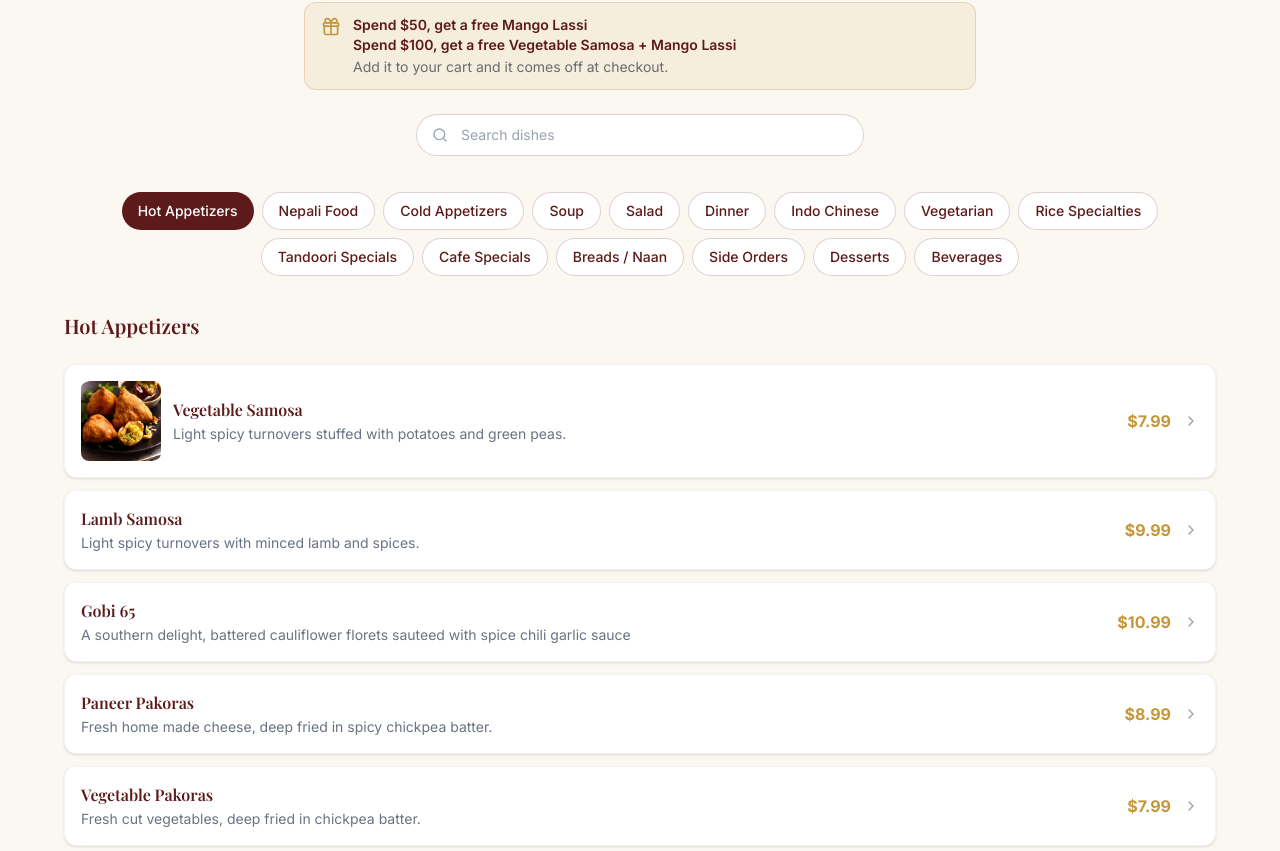
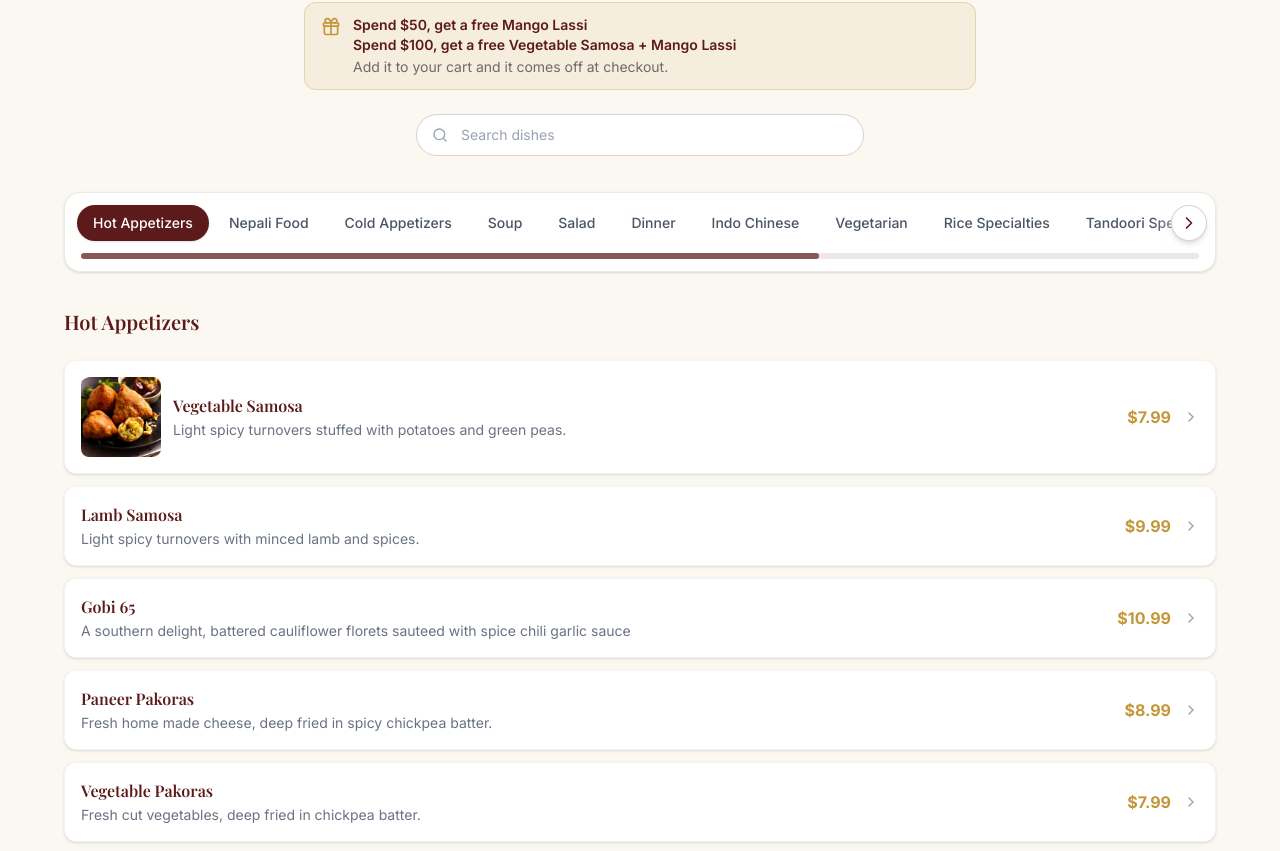
Before and after one commit to sandeshinsights/Cafe-Of-India, a Next.js app: page / in a window 1280 px wide. Shown: the part 1569-2420 px from the top of the page. Built offline with nearby package versions, Linux system fonts and the light colour scheme; no server answers; a web font is replaced by a local one.

Commit message:
menu items in a single row with dragger

```diff
--- a/src/components/sections/Menu.tsx
+++ b/src/components/sections/Menu.tsx
@@ -4,7 +4,7 @@ import { useState, useMemo, useEffect, useRef } from "react";
 import { getMenuData, getMenuItem, getMenuItemSlug } from "@/lib/data";
 import type { MenuItem, MenuCategory } from "@/lib/types";
 import Image from "next/image";
-import { ShoppingCart, ChevronRight, Clock, Link2, Search, X, Gift } from "lucide-react";
+import { ShoppingCart, ChevronLeft, ChevronRight, Clock, Link2, Search, X, Gift } from "lucide-react";
 import { useCart } from "@/context/CartContext";
 import { ORDERING_CONFIG, formatMinutesTo12h } from "@/lib/ordering-hours";
 import { OFFER_TIERS } from "@/lib/free-item-offer";
@@ -132,19 +132,6 @@ export default function Menu() {
     el.scrollIntoView({ behavior: "smooth", block: "center" });
   }, [expandedItemId, selectedCategory]);
 
-  // On phones the category strip is one horizontally scrolling row; keep the
-  // selected tab centred in it (including after a deep link switches it).
-  // Scrolls only the strip, never the page.
-  useEffect(() => {
-    const strip = tabStripRef.current;
-    const tab = strip?.querySelector<HTMLElement>('[aria-pressed="true"]');
-    if (!strip || !tab || strip.scrollWidth <= strip.clientWidth) return;
-    strip.scrollTo({
-      left: tab.offsetLeft - strip.clientWidth / 2 + tab.clientWidth / 2,
-      behavior: "smooth",
-    });
-  }, [selectedCategory]);
-
   function handleSelectCategory(id: string) {
     setSelectedCategory(id);
     setExpandedItemId(null);
@@ -182,6 +169,82 @@ export default function Menu() {
 
   const trimmedQuery = searchQuery.trim();
   const isSearching = trimmedQuery !== "";
+
+  // The category strip is one horizontally scrolling row; keep the selected
+  // tab centred in it — after a deep link switches it, and when the strip
+  // remounts after a search is cleared (it comes back scrolled to the start).
+  // Scrolls only the strip, never the page.
+  useEffect(() => {
+    const strip = tabStripRef.current;
+    const tab = strip?.querySelector<HTMLElement>('[aria-pressed="true"]');
+    if (!strip || !tab || strip.scrollWidth <= strip.clientWidth) return;
+    strip.scrollTo({
+      left: tab.offsetLeft - strip.clientWidth / 2 + tab.clientWidth / 2,
+      behavior: "smooth",
+    });
+  }, [selectedCategory, isSearching]);
+
+  // Where the category strip is scrolled to. Drives the arrow buttons, the
+  // edge fades and the progress bar under the row — together they tell
+  // visitors the row scrolls, which a bare overflow row with a hidden
+  // scrollbar never did. Re-subscribes when the strip remounts after a search
+  // is cleared. thumbSize/thumbOffset are percentages of the track.
+  const [stripScroll, setStripScroll] = useState({
+    overflow: false,
+    left: false,
+    right: false,
+    thumbSize: 100,
+    thumbOffset: 0,
+  });
+  useEffect(() => {
+    const strip = tabStripRef.current;
+    if (!strip) return;
+    const update = () => {
+      const { scrollLeft, scrollWidth, clientWidth } = strip;
+      const max = scrollWidth - clientWidth;
+      const next = {
+        overflow: max > 2,
+        // 2px of slack: fractional widths can leave scrollLeft a hair short of max.
+        left: scrollLeft > 2,
+        right: scrollLeft < max - 2,
+        thumbSize: (clientWidth / scrollWidth) * 100,
+        thumbOffset: (scrollLeft / scrollWidth) * 100,
+      };
+      setStripScroll((prev) =>
+        prev.overflow === next.overflow &&
+        prev.left === next.left &&
+        prev.right === next.right &&
+        Math.abs(prev.thumbSize - next.thumbSize) < 0.1 &&
+        Math.abs(prev.thumbOffset - next.thumbOffset) < 0.1
+          ? prev
+          : next
+      );
+    };
+    // ResizeObserver reports once on observe, which sets the initial state.
+    const observer = new ResizeObserver(update);
+    observer.observe(strip);
+    strip.addEventListener("scroll", update, { passive: true });
+    return () => {
+      observer.disconnect();
+      strip.removeEventListener("scroll", update);
+    };
+  }, [isSearching]);
+
+  function scrollStrip(direction: -1 | 1) {
+    const strip = tabStripRef.current;
+    if (!strip) return;
+    strip.scrollBy({ left: direction * strip.clientWidth * 0.7, behavior: "smooth" });
+  }
+
+  // Click or drag on the progress bar scrolls the strip, centring the view on
+  // the pointer — on a desktop mouse the bar is what people reach for.
+  function scrubStrip(e: React.PointerEvent<HTMLDivElement>) {
+    const strip = tabStripRef.current;
+    if (!strip) return;
+    const track = e.currentTarget.getBoundingClientRect();
+    const ratio = Math.min(1, Math.max(0, (e.clientX - track.left) / track.width));
+    strip.scrollLeft = ratio * strip.scrollWidth - strip.clientWidth / 2;
+  }
 
   // The rows to render, each tagged with the category it lives in. That name is
   // not just a label: MenuItemOrderForm uses it to decide whether a protein
@@ -321,13 +384,21 @@ export default function Menu() {
 
         {/* category tabs — hidden while searching, since results span them all */}
         {/* Sticky under the header, so switching category never means scrolling
-            back up. On phones it is one swipeable row: fifteen wrapped pills
-            used to fill most of the first screen before a single dish. */}
+            back up. One horizontally scrolling row at every width, inside a
+            card with a progress bar under it: fifteen wrapped pills used to
+            fill most of the first screen before a single dish. */}
         {!isSearching && (
+          <div className="sticky top-20 z-20 -mx-4 px-4 py-3 mb-6 bg-cream/95 backdrop-blur-sm">
+            <div className="rounded-2xl border border-primary/10 bg-white shadow-sm overflow-hidden">
+              <div className="relative">
+                {/* scroller — `relative` so each tab's offsetLeft is measured
+                    against it (the centring effect above relies on that) */}
                 <div
                   ref={tabStripRef}
-            className="sticky top-20 z-20 -mx-4 px-4 py-3 mb-6 bg-cream/95 backdrop-blur-sm flex gap-2 overflow-x-auto no-scrollbar md:flex-wrap md:justify-center md:overflow-visible"
+                  className="relative overflow-x-auto no-scrollbar px-3 pt-3 pb-2"
                 >
+                  {/* w-max + mx-auto: centred when the row fits, scrollable when not */}
+                  <div className="flex gap-1 w-max mx-auto">
                     {categories.map((cat: MenuCategory) => (
                       <button
                         key={cat.id}
@@ -335,20 +406,79 @@ export default function Menu() {
                         aria-pressed={selectedCategory === cat.id}
                         className={`shrink-0 whitespace-nowrap px-4 py-2 rounded-full text-sm font-medium transition-colors ${
                           selectedCategory === cat.id
-                    ? "bg-primary text-white"
-                    : "bg-white text-primary border border-primary/20 hover:bg-primary/5"
+                            ? "bg-primary text-white shadow-sm"
+                            : "text-gray-600 hover:text-primary hover:bg-primary/5"
                         }`}
                       >
                         {cat.name}
                       </button>
                     ))}
                   </div>
+                </div>
+
+                {stripScroll.left && (
+                  <>
+                    <div className="pointer-events-none absolute inset-y-0 left-0 w-16 bg-linear-to-r from-white to-transparent" />
+                    <button
+                      type="button"
+                      onClick={() => scrollStrip(-1)}
+                      aria-label="Scroll categories left"
+                      className="absolute left-2 top-[calc(50%+2px)] -translate-y-1/2 w-9 h-9 flex items-center justify-center rounded-full bg-white text-primary border border-primary/20 shadow-md hover:bg-primary hover:text-white transition-colors"
+                    >
+                      <ChevronLeft className="w-5 h-5" />
+                    </button>
+                  </>
+                )}
+                {stripScroll.right && (
+                  <>
+                    <div className="pointer-events-none absolute inset-y-0 right-0 w-16 bg-linear-to-l from-white to-transparent" />
+                    <button
+                      type="button"
+                      onClick={() => scrollStrip(1)}
+                      aria-label="Scroll categories right"
+                      className="absolute right-2 top-[calc(50%+2px)] -translate-y-1/2 w-9 h-9 flex items-center justify-center rounded-full bg-white text-primary border border-primary/20 shadow-md hover:bg-primary hover:text-white transition-colors"
+                    >
+                      <ChevronRight className="w-5 h-5" />
+                    </button>
+                  </>
+                )}
+              </div>
+
+              {/* progress bar: thumb width = share of the row in view, position =
+                  how far along it is. Decorative for screen readers (the tabs
+                  and arrows carry the semantics); taller invisible hit area so
+                  it is easy to grab. */}
+              {stripScroll.overflow && (
+                <div
+                  aria-hidden="true"
+                  onPointerDown={(e) => {
+                    e.currentTarget.setPointerCapture(e.pointerId);
+                    scrubStrip(e);
+                  }}
+                  onPointerMove={(e) => {
+                    if (e.currentTarget.hasPointerCapture(e.pointerId)) scrubStrip(e);
+                  }}
+                  className="mx-4 pt-1 pb-3 cursor-pointer touch-none"
+                >
+                  <div className="relative h-1.5 rounded-full bg-primary/10">
+                    <div
+                      className="absolute inset-y-0 rounded-full bg-primary/70"
+                      style={{
+                        width: `${stripScroll.thumbSize}%`,
+                        left: `${stripScroll.thumbOffset}%`,
+                      }}
+                    />
+                  </div>
+                </div>
+              )}
+            </div>
+          </div>
         )}
 
         {/* scroll target for handleSelectCategory; the margin clears the fixed
             header plus the sticky category strip (one row on phones, up to two
             wrapped rows on desktop) */}
-        <div ref={listTopRef} className="scroll-mt-40 md:scroll-mt-52" />
+        <div ref={listTopRef} className="scroll-mt-48" />
 
         {/* category title, or search results + count */}
         {isSearching ? (
--- a/src/components/sections/Reviews.tsx
+++ b/src/components/sections/Reviews.tsx
@@ -8,7 +8,7 @@ import { getStars, mapsSearchUrl } from "@/lib/utils";
  * WHAT IT DOES:
  * - Displays 4 customer testimonials from restaurant.json
  * - Each card shows: customer name, star rating, review text, source
- * - Shows overall restaurant rating (4.7/5, 120 reviews) at the top
+ * - Shows overall restaurant rating (from restaurant.json) at the top
  *
  * VISUAL:
  * - Light background alternating from dark specials section
--- a/src/data/restaurant.json
+++ b/src/data/restaurant.json
@@ -37,8 +37,8 @@
     "lng": -71.4505
   },
   "rating": {
-    "value": 4.7,
-    "count": 120,
+    "value": 4.3,
+    "count": 334,
     "source": "Google"
   },
   "hero": {
```
Lines whose indentation alone changed are shown as unchanged.
